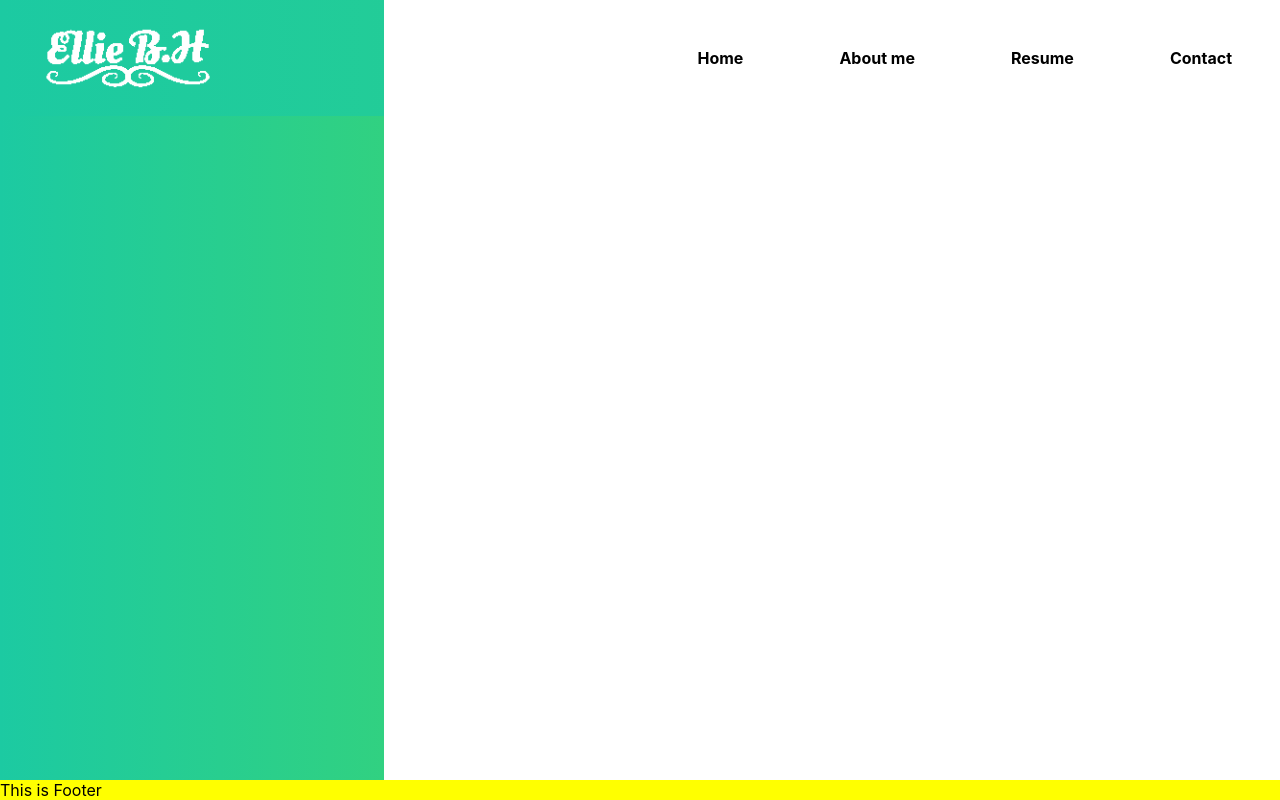
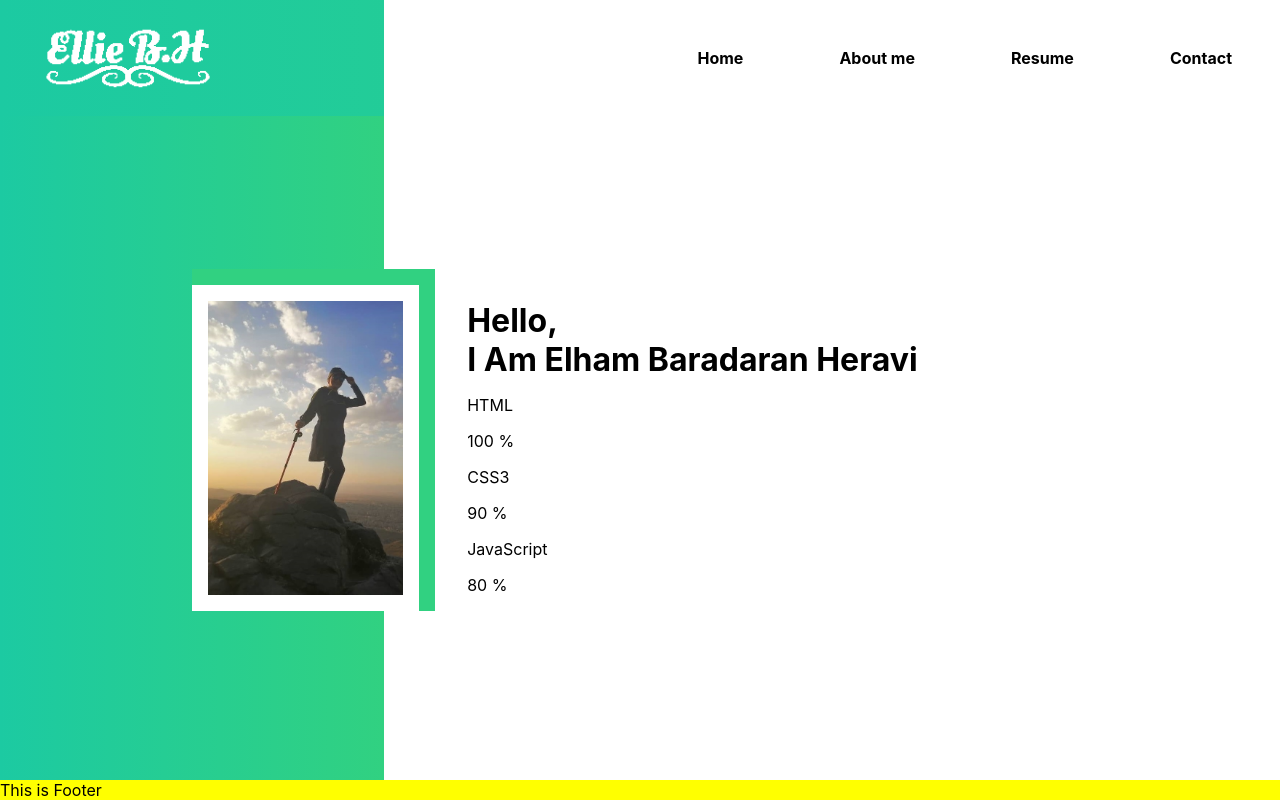
Before and after one commit to elibh159/ellie-heravi, a React (Create React App) app: page /AboutMe in a window 1280 px wide. Built offline with nearby package versions, Linux system fonts and the light colour scheme.

Commit message:
feat: fundemantal of skill page #el-3

```diff
--- a/src/App.tsx
+++ b/src/App.tsx
@@ -12,6 +12,7 @@ import Loading from './component/partials/Loading';
 import { Container, Sidebar } from './AppStyles';
 
 const Home = lazy(() => import("./component/views/Home"));
+const Skills = lazy(() => import("./component/views/Skills"));
 
 function App() {
   return (
@@ -23,7 +24,8 @@ function App() {
           <Navbar />
           <Suspense fallback={<Loading />}>
             <Routes>
-              <Route path="/" element={<Home />} />
+            <Route path="/Home" element={<Home />} />
+              <Route path="/AboutMe" element={<Skills />} />
             </Routes>
             <Footer />
           </Suspense>
--- a/src/component/views/Home/content/data.ts
+++ b/src/component/views/Home/content/data.ts
@@ -29,5 +29,4 @@ export const data = {
         src: imageOfEli,
         alt: "ELLIE BH"
     }
-
 };
--- /dev/null
+++ b/src/component/views/Skills/content/data.ts
@@ -0,0 +1,20 @@
+import imageOfEli from "./IMG.jpg";
+
+export const data = {
+    header: "hello,",
+    subHeader: "i am elham baradaran heravi",
+    skills: [{
+        title: "HTML",
+        percent: 100
+    }, {
+        title: "CSS3",
+        percent: 90
+    }, {
+        title: "JavaScript",
+        percent: 80
+    }],
+    media: {
+        src: imageOfEli,
+        alt: "ELLIE BH"
+    }
+};
--- /dev/null
+++ b/src/component/views/Skills/index.tsx
@@ -0,0 +1,11 @@
+import ContentSection from './section/contentSection';
+import PhotoSection from './section/photoSection';
+import { Container,ThisWrapper } from './styles';
+
+const Home = () => (<Container>
+    <ThisWrapper>
+        <PhotoSection/>
+        <ContentSection/>
+    </ThisWrapper>
+</Container>);
+export default Home;
--- /dev/null
+++ b/src/component/views/Skills/section/contentSection.tsx
@@ -0,0 +1,18 @@
+import { Container, Header } from '../styles/contentSectionStyles';
+import { data } from '../content/data';
+
+const ContentSection = () => {
+  const renderSkills = () => data.skills.map((value: { title: string, percent: number }) => (
+    <div>
+      <p>{value.title}</p>
+      <span>{value.percent} %</span>
+    </div>
+  ));
+
+  return (<Container>
+    <Header>{data.header}</Header>
+    <Header>{data.subHeader}</Header>
+    {renderSkills()}
+  </Container>)
+};
+export default ContentSection;
--- /dev/null
+++ b/src/component/views/Skills/section/photoSection.tsx
@@ -0,0 +1,9 @@
+import { Container } from '../styles/photoSectionStyles';
+import { data } from '../content/data';
+
+const PhotoSection = () => {
+    const { media }= data;
+    return(<Container>
+    <img src={media.src} alt={media.alt} width='100%' />
+</Container>)};
+export default PhotoSection;
--- /dev/null
+++ b/src/component/views/Skills/styles.ts
@@ -0,0 +1,25 @@
+import styled from "styled-components";
+import { media } from "../../utilities/grid";
+
+export const Container = styled.div`
+  width: 100%;
+  position: relative;
+  display: flex;
+  justify-content: flex-start;
+  flex-direction: row;
+  align-self: flex-end;
+  ${media.from.tablet`
+    width: 85%;
+  `}
+`;
+
+export const ThisWrapper = styled.div`
+  width: 100%;
+  display: flex;
+  flex-direction: column;
+  align-items: center;
+  ${media.from.tablet`
+    flex-direction: row;
+    align-items: flex-start;
+  `}
+`;
--- /dev/null
+++ b/src/component/views/Skills/styles/contentSectionStyles.ts
@@ -0,0 +1,26 @@
+import styled from "styled-components";
+
+export const Container = styled.div`
+  background-color: white;
+  width: 80%;
+  display: flex;
+  flex-direction: column;
+  flex-wrap: nowrap;
+  align-items: flex-start;
+  padding: 2rem;
+`;
+
+export const Header = styled.span`
+  font-size: 2em;
+  text-align: left;
+  font-weight: bold;
+  text-transform: capitalize;
+`;
+
+export const Text = styled.p`
+  font-size: 0.75em;
+`;
+
+export const TextWrapper = styled.div`
+  position: absolute;
+`;
--- /dev/null
+++ b/src/component/views/Skills/styles/photoSectionStyles.ts
@@ -0,0 +1,14 @@
+import styled from "styled-components";
+
+export const Container = styled.div`
+  background-color: white;
+  border-top: 1rem solid ${props => props.theme.color.green};
+  border-right: 1rem solid ${props => props.theme.color.green};
+  width: 20%;
+  display: flex;
+  padding: 1rem;
+`;
+
+export const Media = styled.img`
+
+`;
```
Also changed, not shown: src/component/views/Skills/content/IMG.jpg (added).
